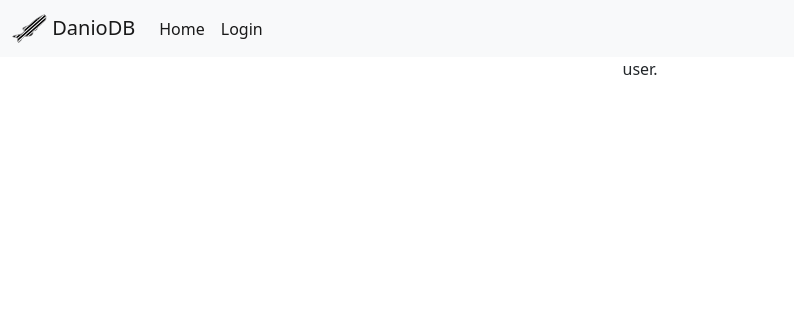
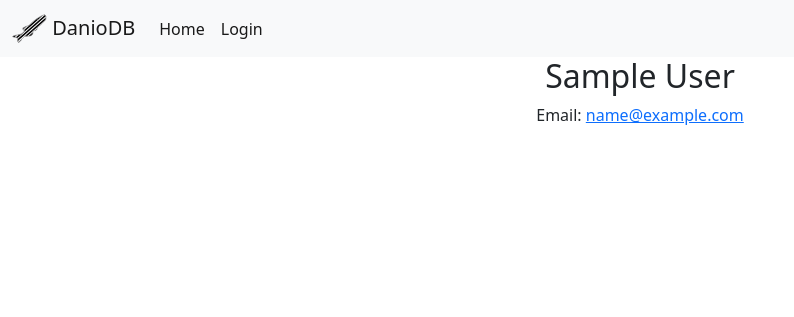
Before and after one commit to MarcusOWilliams/FishFile, a Flask app: template app/templates/user.html in a window 1280 px wide. Shown: the top 317 px of the page, without its empty margins (0-794 px from the left). Run offline with Flask 2, Linux system fonts and the light colour scheme; tables that the repository leaves empty hold one stand-in row (values such as "Sample post"); the template is opened without the code that fills it: values that come from a table or form of the project are taken from there, most other values are stand-ins (such as "Sample title", 1, 10 or a date in 2020); some libraries are stand-ins or nearby versions.

Commit message:
add user url

```diff
--- a/app/main/routes.py
+++ b/app/main/routes.py
@@ -17,7 +17,7 @@ def index():
     return render_template('index.html', title="Home Page")
 
 
-@bp.route("/search")
+@bp.route("/search/")
 @login_required
 def search():
     fish = Fish.query.filter_by(fish_id = g.search_form.search.data).all()
@@ -26,7 +26,7 @@ def search():
 
     return render_template('fishsearch.html', fish_list = fish, title="Search")
 
-@bp.route('/user/<username>')
+@bp.route('/user/<username>/')
 @login_required
 def user(username):
     user = User.query.filter_by(username=username).first_or_404()
--- a/app/templates/user.html
+++ b/app/templates/user.html
@@ -1,5 +1,6 @@
 {% extends "base.html" %}
 
 {% block content %}
-    <p>user.</p>
+    <h2>{{user.first_name}} {{user.last_name}}</h2>
+    <p>Email: <a href="mailto:{{user.email}}">{{user.email}}</p>
 {%endblock%}
```
Also changed, not shown: app.db.
